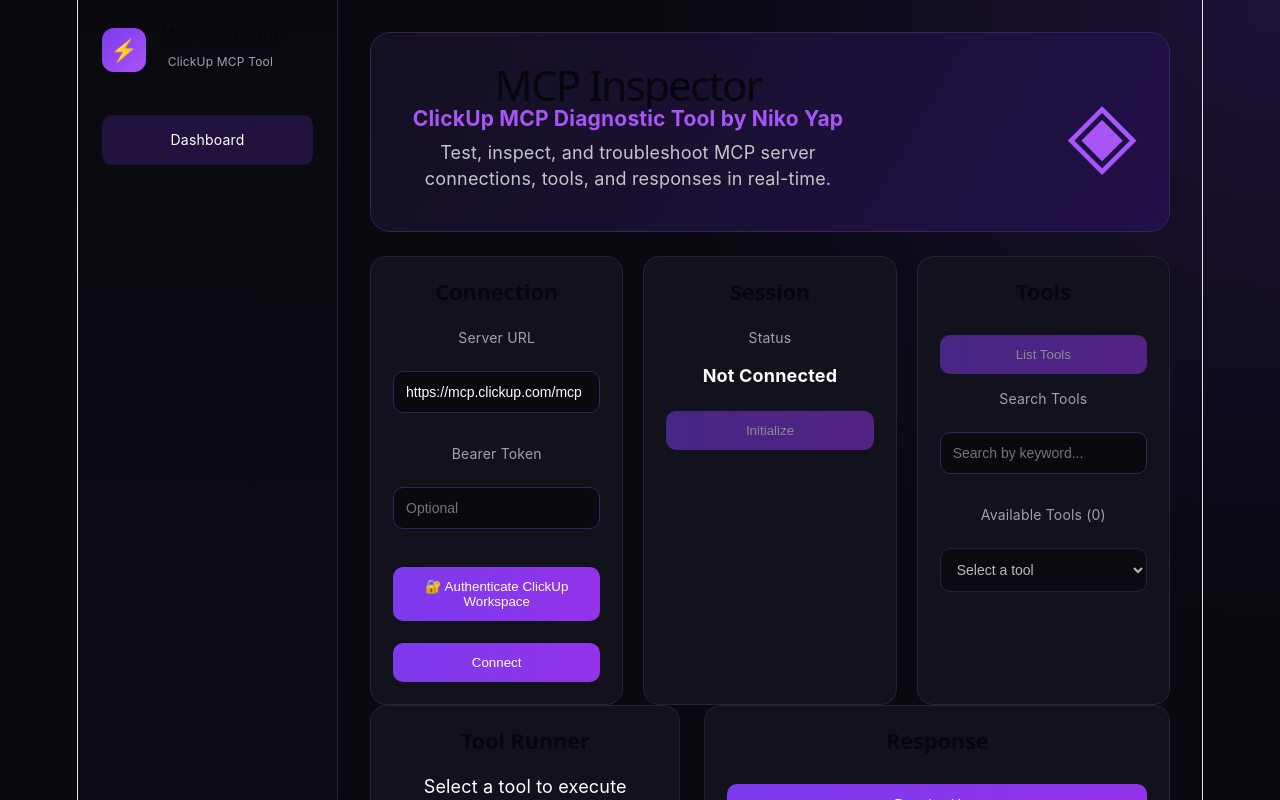
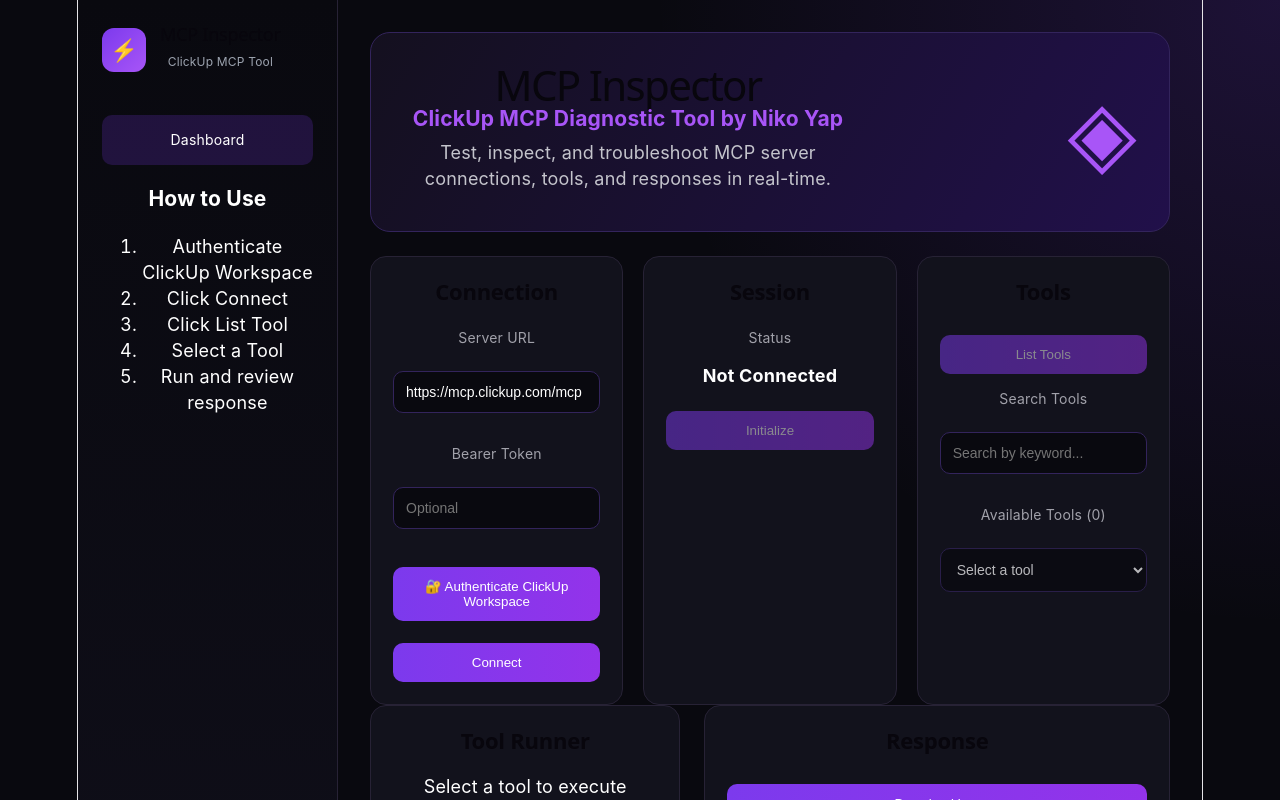
Before and after one commit to nikoyap/mcp-lab, a React (Vite) app in the folder frontend/: page / in a window 1280 px wide. Shown: the top 800 px of the page. Built offline with nearby package versions, Linux system fonts and the light colour scheme.

Commit message:
MCP Lab current stable version

```diff
--- a/frontend/src/components/Sidebar.tsx
+++ b/frontend/src/components/Sidebar.tsx
@@ -23,6 +23,22 @@
 */}
       </nav>
 
+<div className="instruction-card">
+
+  <h3>
+    How to Use
+  </h3>
+
+  <ol>
+    <li>Authenticate ClickUp Workspace</li>
+    <li>Click Connect</li>
+<li>Click List Tool</li>
+    <li>Select a Tool</li>
+    <li>Run and review response</li>
+  </ol>
+
+</div>
+
       <div className="system-card">
         <div className="status-dot" />
 
```
